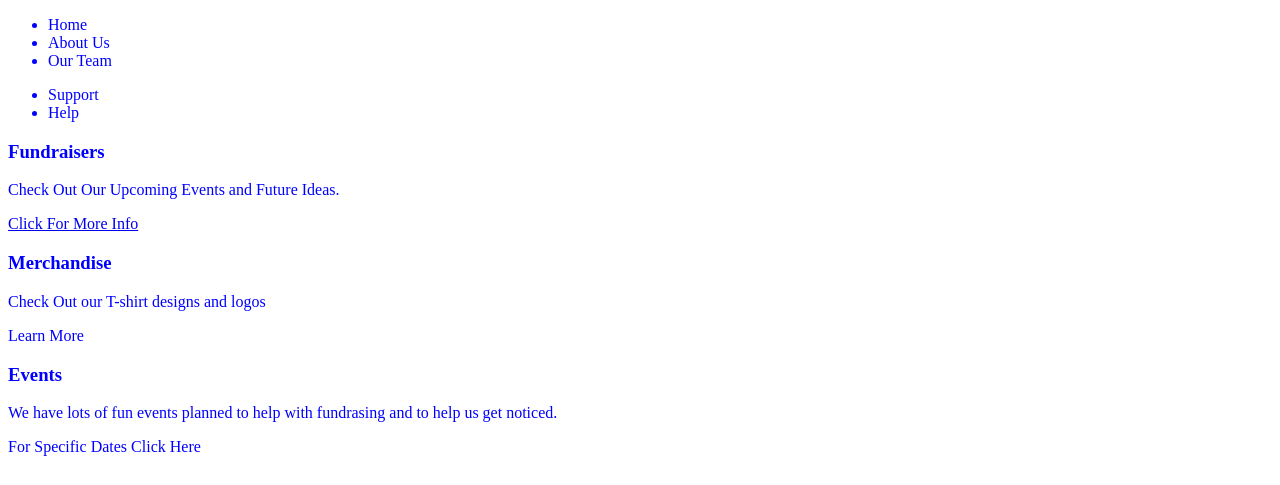
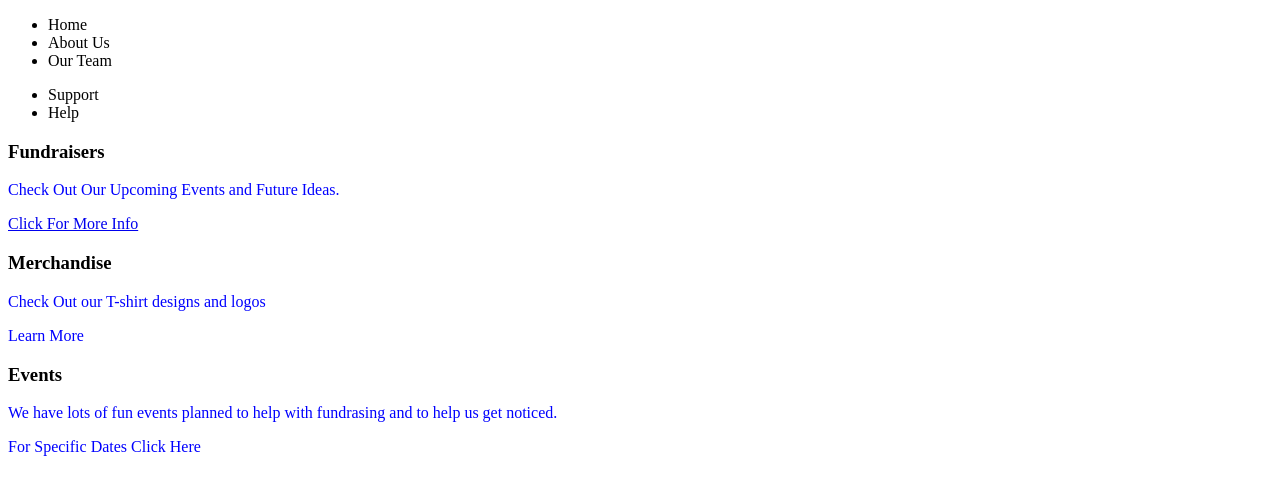
Before and after one commit to FTC-Team-9098-Dementorques/Dementorques9098-Website-1, a plain HTML site: page index.html in a window 1280 px wide. Shown: the top 485 px of the page. Drawn offline with Linux system fonts and the light colour scheme.

Commit message:
css update

```diff
--- a/style.css
+++ b/style.css
@@ -6,7 +6,7 @@ h1 {
     color: black;
 }
 
-.container {
+.container p {
 	color: blue;
 }
 
```
